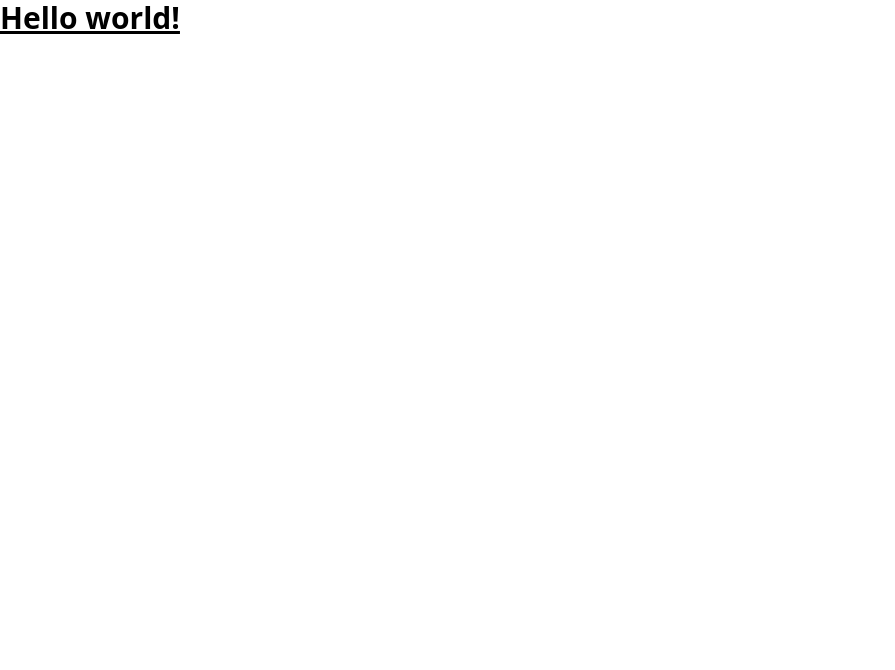
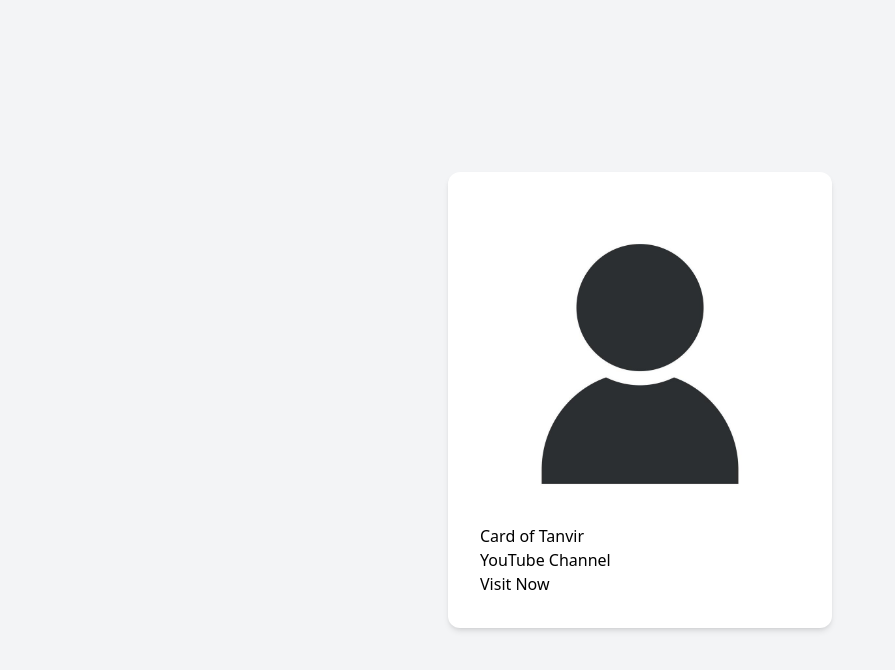
Before and after one commit to SalehTanvir/Infivro-Tasks, a website: page TailwindLearning/src/index.html in a window 1280 px wide. Shown: the whole page, without its empty margins (0-895 px from the left). Drawn offline with nearby package versions, Linux system fonts and the light colour scheme.

Commit message:
tailwind p1

```diff
--- a/TailwindLearning/src/index.html
+++ b/TailwindLearning/src/index.html
@@ -3,12 +3,20 @@
 <head>
     <meta charset="UTF-8">
     <meta name="viewport" content="width=device-width, initial-scale=1.0">
-    <link rel="stylesheet" href="./output.css">
-    <title>Document</title>
+    <script src="https://cdn.jsdelivr.net/npm/@tailwindcss/browser@4"></script>
+    <title>Tailwind Project</title>
 </head>
-<body>
-    <h1 class="text-3xl font-bold underline">
-        Hello world!
-    </h1>
+<body  class="h-screen flex items-center justify-center bg-gray-100">
+    <div class="max-w-sm mx-auto p-8 bg-white rounded-xl shadow-md">
+        <img src="images/Tanvir_icon.jpg" alt="logo of Tanvir"
+        />
+    <div>
+        <div>
+            <p>Card of Tanvir</p>
+            <p>YouTube Channel</p>
+        </div>
+        <button>Visit Now</button>
+    </div>
+</div>
 </body>
 </html>
```
Also changed, not shown: TailwindLearning/src/images/Tanvir_icon.jpg (added).
